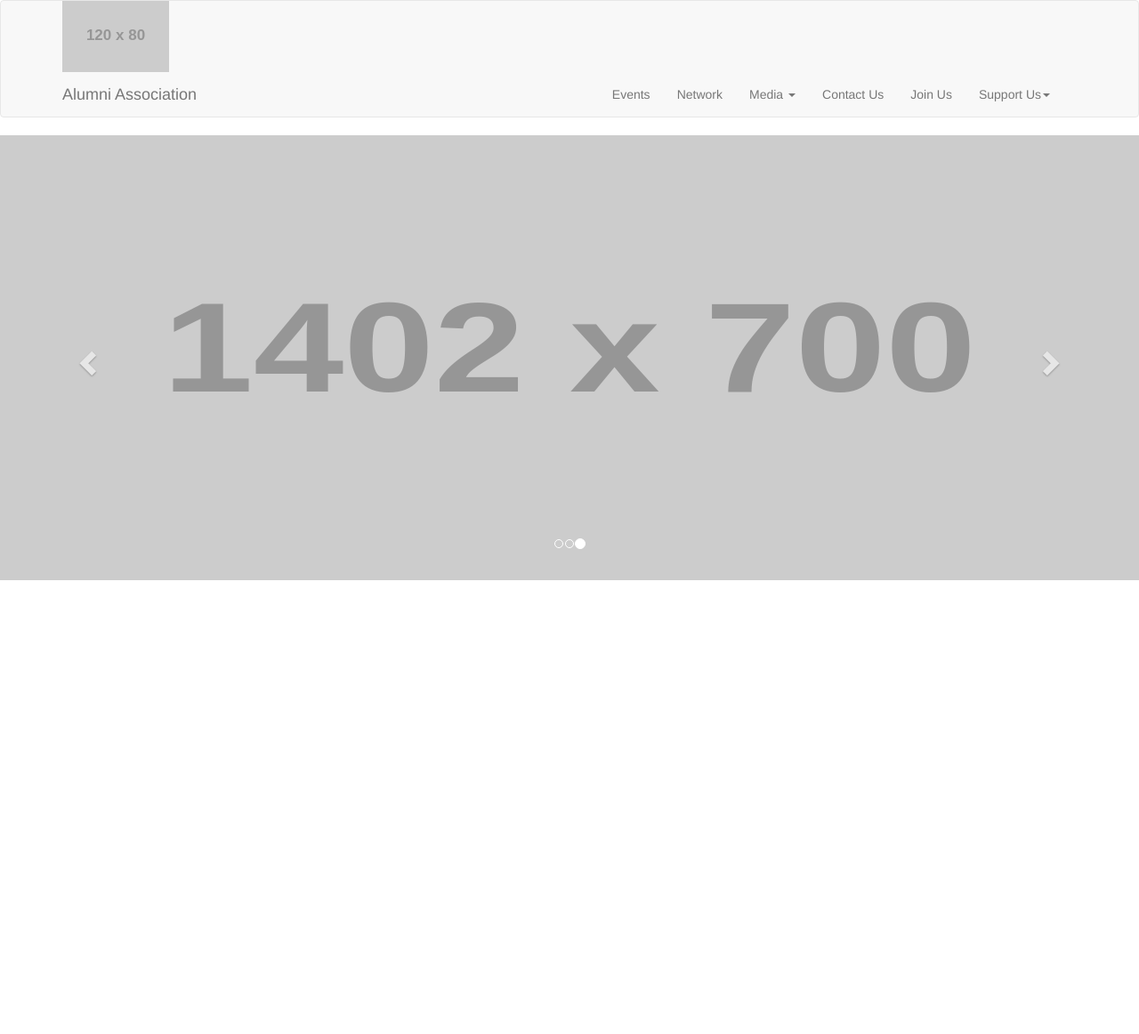
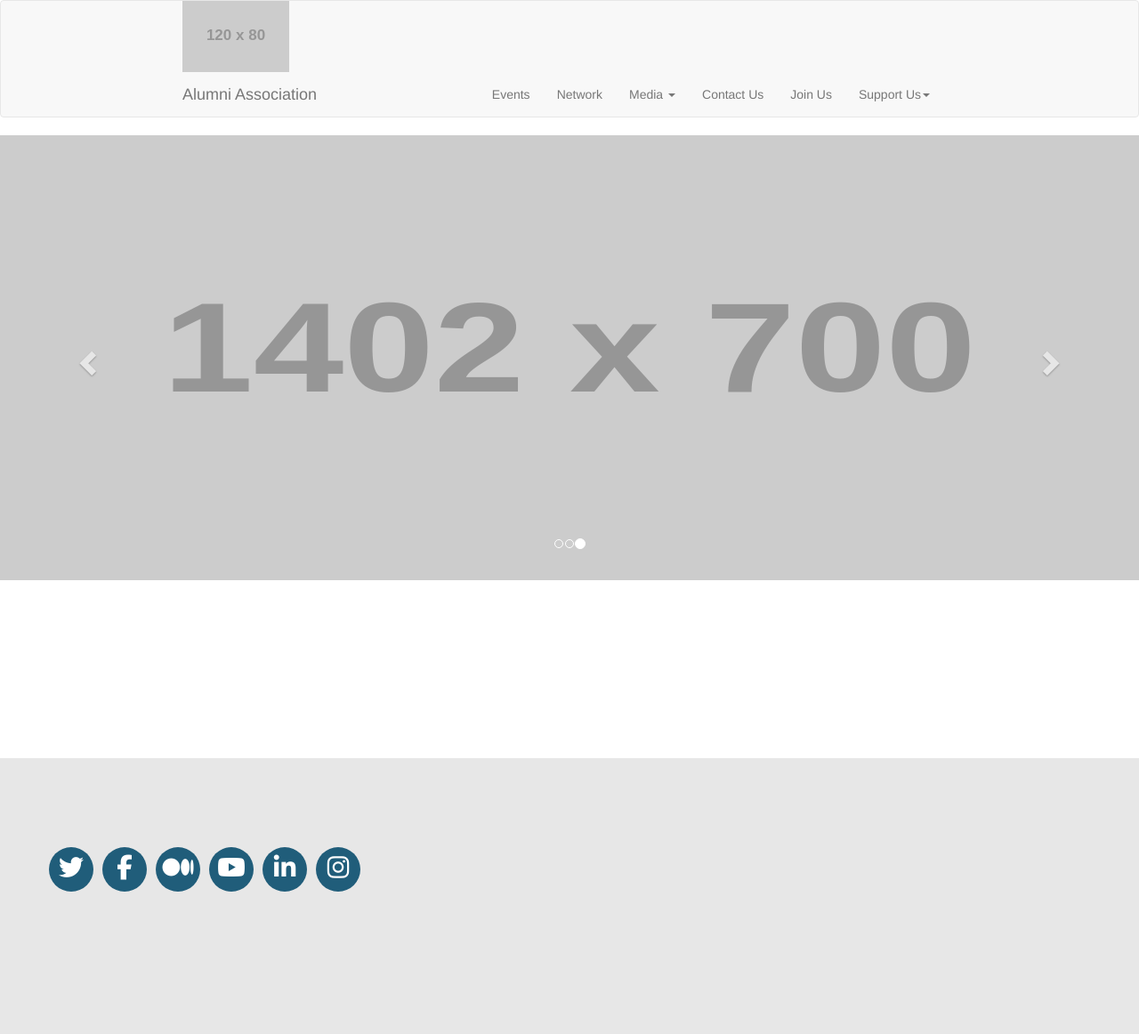
Before and after one commit to akhanna00/smc-alumni, a website: page app/index.max.html in a window 1280 px wide. Shown: the whole page at 89% size. Before the commit the page ends 800 px from the top, so only its background shows below. Drawn offline with nearby package versions, Linux system fonts and the light colour scheme; some packages are replaced by stand-ins of ours; files that its build step writes are made by us from their sources; placeholder pictures from the web are drawn by us; files whose address does not match are found by name.

Commit message:
add icons

```diff
--- a/app/index.max.html
+++ b/app/index.max.html
@@ -12,7 +12,7 @@
   <!-- Navbar -->
     <header>
       <nav class = "navbar navbar-default">
-        <div class = "container">
+        <div class = "container nav-menu">
           <!-- SMC Logo Placeholder -->
           <a class="nav" href="#/"><img src="http://placehold.it/120x80"></a>
 
@@ -35,10 +35,10 @@
               <li class="dropdown">
                 <a href="" class="dropdown-toggle" data-toggle="dropdown" role="button" aria-haspopup="true" aria-expanded="false">Media <span class="caret"></span></a>
                 <ul class="dropdown-menu">
-                  <li><a href="#medium">Medium</a></li>
-                  <li><a href="#">Another action</a></li>
-                  <li><a href="#">Something else here</a></li>
-                  <li><a href="#">Separated link</a></li>
+                  <li><a href="#medium">Alunmi Stories</a></li>
+                  <li><a href="#">Graduation Videos</a></li>
+                  <li><a href="#">Proud To Be SMC</a></li>
+                  <li><a href="#">Instagram</a></li>
                 </ul>
               </li>
               <li><a href="#contact">Contact Us</a></li>
@@ -63,11 +63,25 @@
       <div ng-view></div>
     </div>
 
+    <!-- Footer -->
+    <footer>
+      <div class="container-fluid icons">
+        <ul>
+          <li><a href="http://facebook.com/"><i class="fa fa-twitter fa-2x"></i></a></li>
+          <li><a href="http://facebook.com/"><i class="fa fa-facebook fa-2x"></i></a></li>
+          <li><a href="http://facebook.com/"><i class="fa fa-medium fa-2x"></i></a></li>
+          <li><a href="http://facebook.com/"><i class="fa fa-youtube-play fa-2x"></i></a></li>
+          <li><a href="http://facebook.com/"><i class="fa fa-linkedin fa-2x"></i></a></li>
+          <li><a href="http://facebook.com/"><i class="fa fa-instagram fa-2x"></i></a></li>
+        </ul>
+      </div>
+    </footer>
     <!-- Scripts -->
     <script defer src="https://code.jquery.com/jquery-3.1.1.min.js" integrity="sha256-hVVnYaiADRTO2PzUGmuLJr8BLUSjGIZsDYGmIJLv2b8=" crossorigin="anonymous"></script>
     <script defer src="https://maxcdn.bootstrapcdn.com/bootstrap/3.3.7/js/bootstrap.min.js"></script>
     <script defer src="https://ajax.googleapis.com/ajax/libs/angularjs/1.5.6/angular.min.js"></script>
     <script defer src="//ajax.googleapis.com/ajax/libs/angularjs/1.5.6/angular-route.min.js"></script>
     <script defer src="index.min.js"></script>
+    <script async defer src="https://use.fontawesome.com/e781d54e8d.js"></script>
   </body>
 </html>
--- a/app/scss/style.scss
+++ b/app/scss/style.scss
@@ -7,10 +7,37 @@
 	background-image: none;
 }
 
-.container-fluid {
-	max-width: 800px;
+.nav-menu {
+	max-width: 900px;
 }
 
 h3 {
 	font-weight: 400;
 }
+
+.icons {
+	background-color: #e7e7e7;
+	padding-top: 100px;
+	padding-bottom: 150px;
+	margin-top: 200px;
+}
+
+ul {
+	overflow: auto;
+}
+
+ul li {
+	list-style-type: none;
+	float: left;
+}
+
+.fa {
+	background: #205D7A;
+	color: #fff;
+	width: 50px;
+	height: 50px;
+	border-radius: 25px;
+	text-align: center;
+	margin-right: 10px;
+	padding-top: 15%;
+}
```
Also changed, not shown: app/css/style.css, dist/css/style.min.css, dist/index.html.
